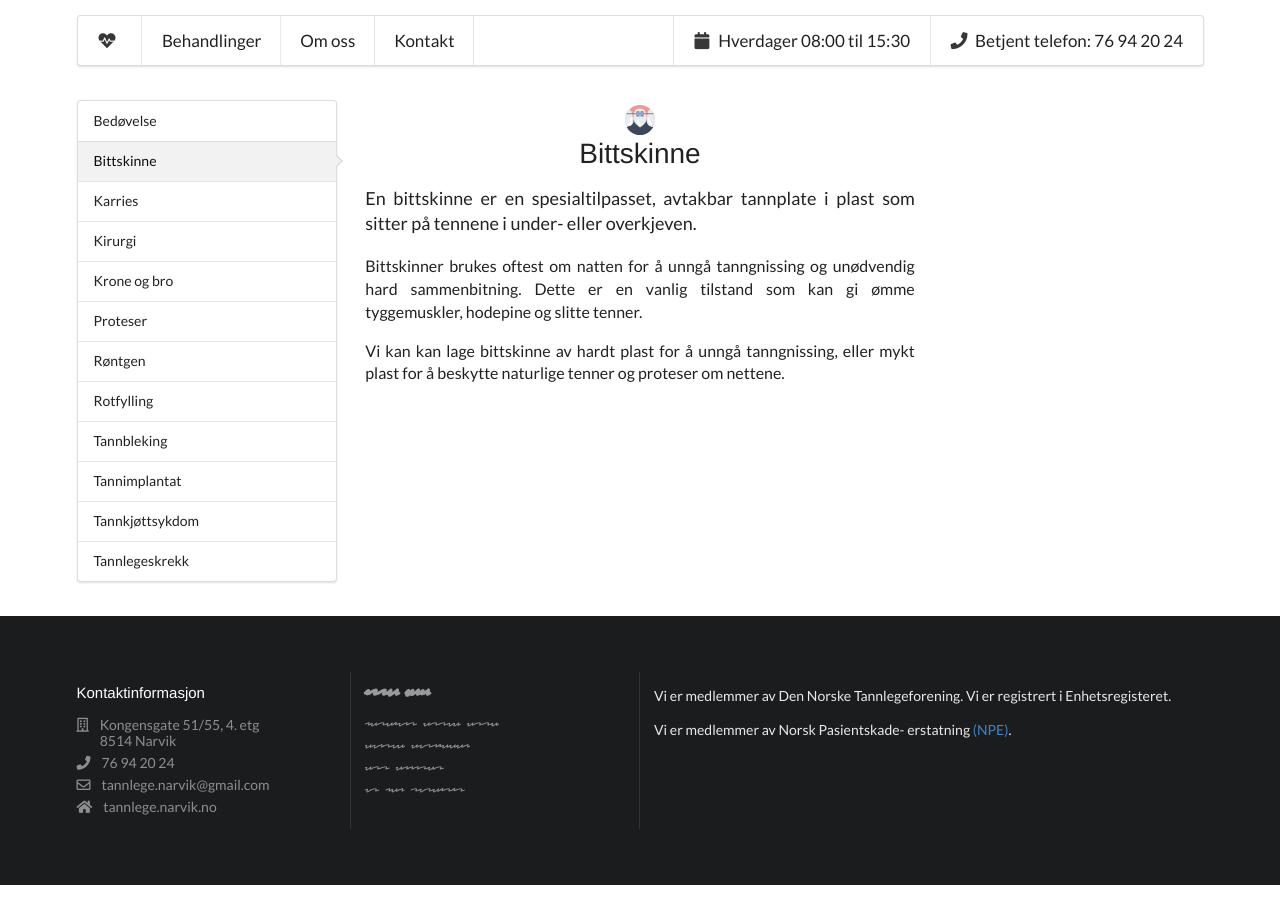
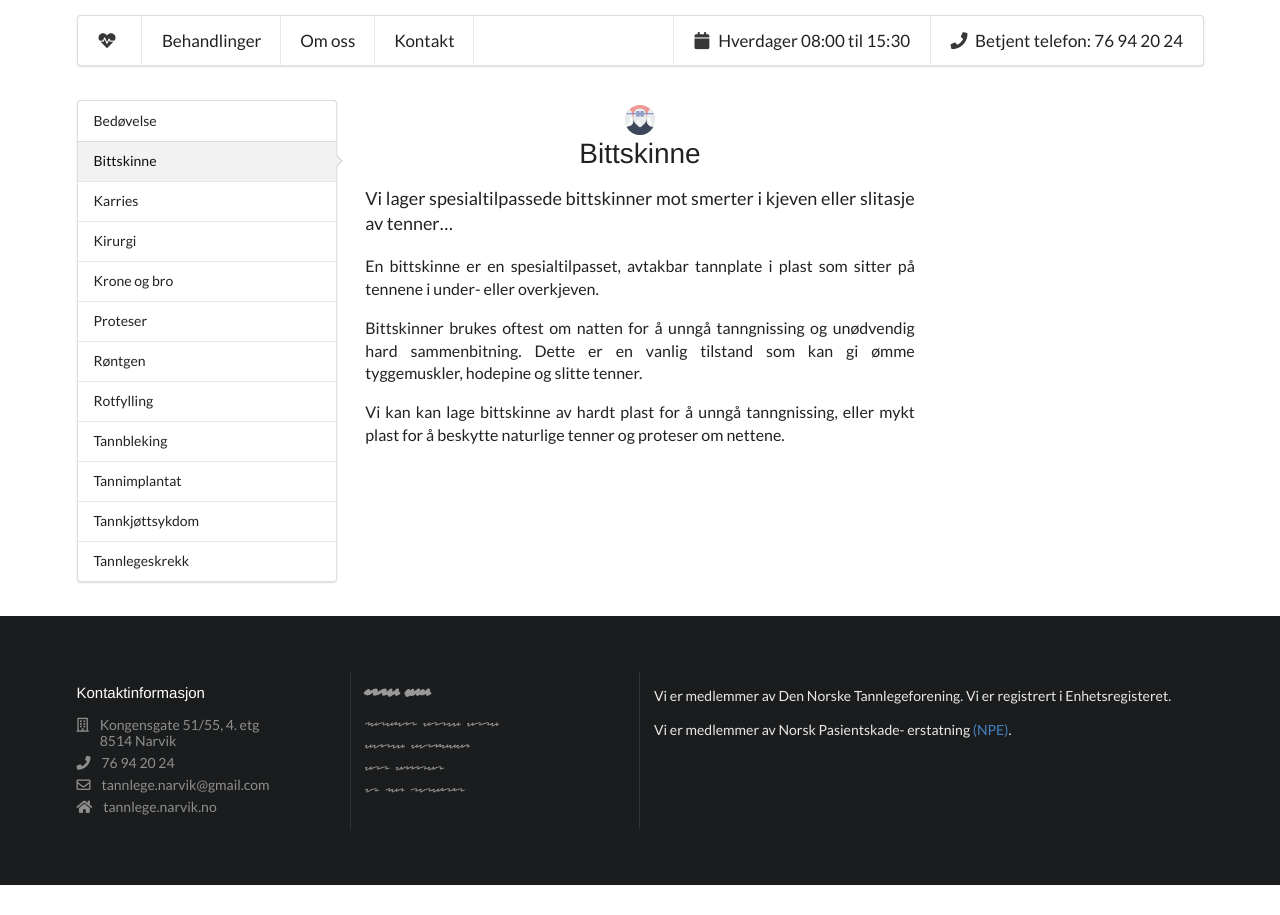
Before and after one commit to Starefossen/tannlege.narvik.no, a Jekyll site: the page built from _treatments/bittskinne.md, in a window 1280 px wide. Built offline with Jekyll 4.4.1, drawn with Linux system fonts in a browser that asks for light colours; nearby versions of some CDN libraries.

Commit message:
Update bittskinne.md

```diff
--- a/_treatments/bittskinne.md
+++ b/_treatments/bittskinne.md
@@ -4,10 +4,12 @@ title: Bittskinne
 image: braces
 ---
 
+Vi lager spesialtilpassede bittskinner mot smerter i kjeven eller slitasje av tenner...
+
+<!--more-->
+
 En bittskinne er en spesialtilpasset, avtakbar tannplate i plast som sitter på
 tennene i under- eller overkjeven.
-
-<!--more-->
 
 Bittskinner brukes oftest om natten for å unngå tanngnissing og unødvendig hard
 sammenbitning. Dette er en vanlig tilstand som kan gi ømme tyggemuskler,
```
